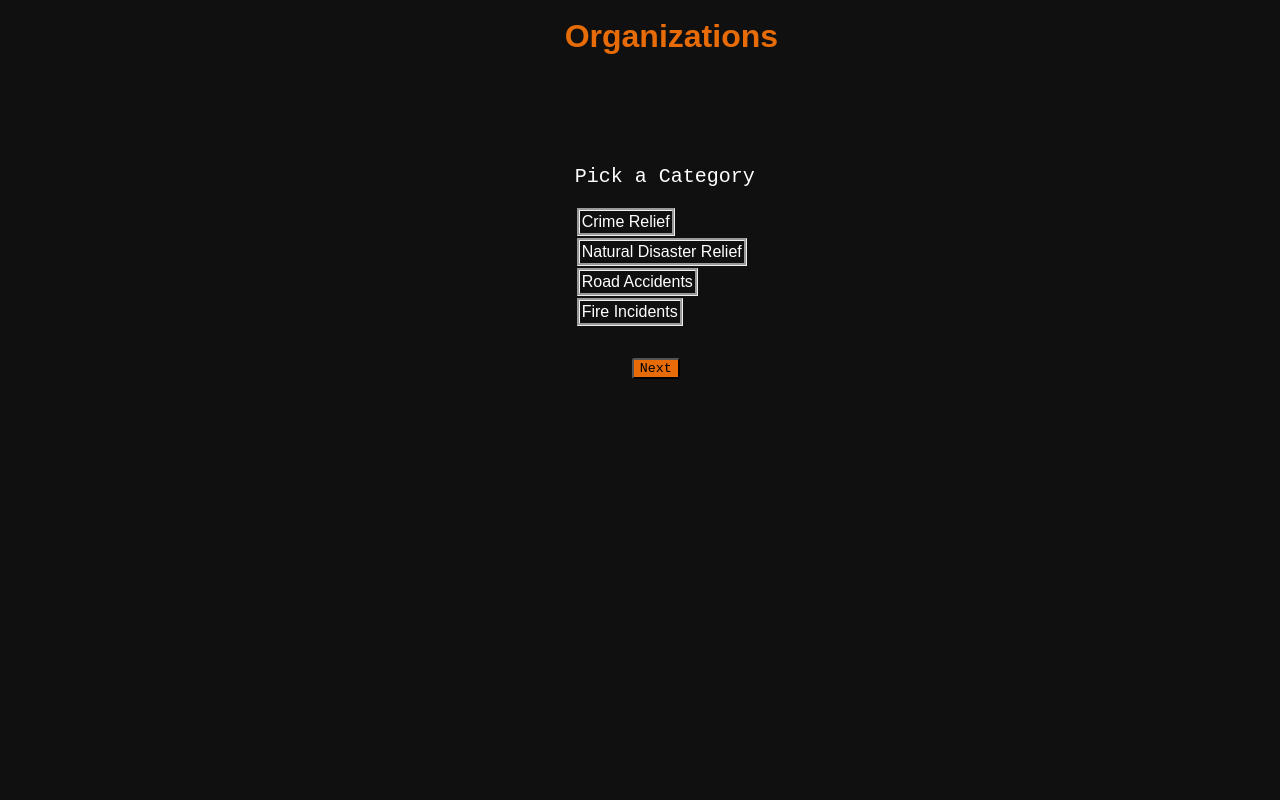
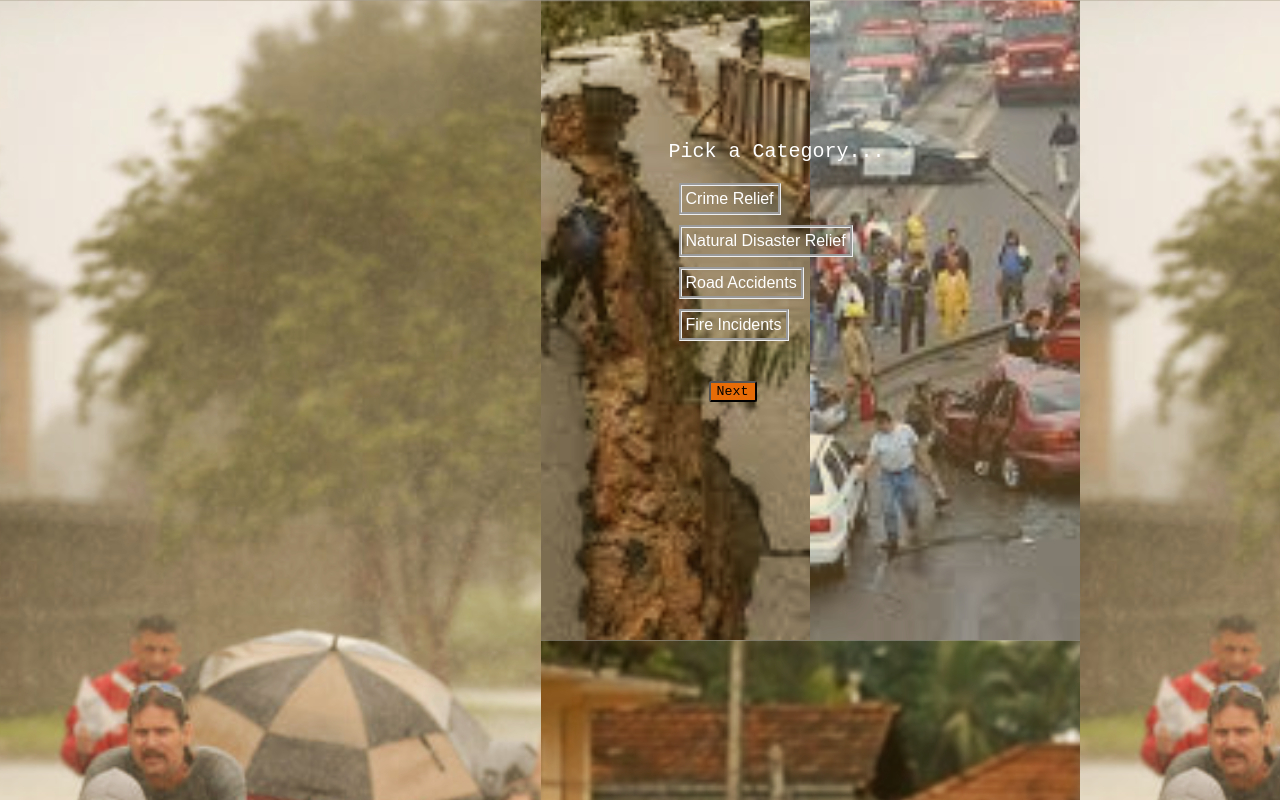
Before and after one commit to vibhorg16799/savetheirsouls, a plain HTML site: page index.html in a window 1280 px wide. Drawn offline with nearby package versions, Linux system fonts and the light colour scheme.

Commit message:
website design1

```diff
--- a/index.html
+++ b/index.html
@@ -10,8 +10,7 @@
   </head>
   <body>
      <div>
-       <h1>Organizations</h1>
-        <p id="p">Pick a Category</p>
+        <p id="p">Pick a Category...</p>
          <ul class="type">
            <li id="crime"class="organization-type">Crime Relief</li>
              <select id="clist"style="position:relative;left:20px;display:none">
--- a/payment-form.css
+++ b/payment-form.css
@@ -1,6 +1,7 @@
 body {
   color: white;
   background-color: #101010;
+  background-image: url("iphone post.jpg");
   font-family: fantasy;
   width: fit-content;
 }
@@ -16,17 +17,20 @@ h1 {
 
 ul {
     margin: 0px;
+    margin-bottom: 2px;
     padding: 0;
+    font-family: fantasy;
     width: fit-content;
     list-style: none;
     cursor: pointer;
     position: relative;
-    left: 460px;
-    top: 100px;
+    left: 550px;
+    top: 120px;
 }
 
 li {
   cursor: pointer;
+  margin: 10px;
 }
 
 form {
@@ -95,8 +99,8 @@ section {
 
 .organization-type {
   border-style: groove;
-  padding: 2px;
-  margin: 2px;
+  padding: 4px;
+  margin: 10px;
   font-family: sans-serif;
   font-size: medium;
   width: fit-content;
@@ -104,10 +108,10 @@ section {
 
 #next {
   position: relative;
-  left: 517px;
+  left: 590px;
   margin: 0;
   margin-top: 30px;
-  top: 100px;
+  top: 120px;
 }
 
 #submit {
@@ -116,10 +120,10 @@ section {
 }
 
 select {
-    border-radius: 10px;
+    border-radius: 4px;
     width: fit-content;
-    border-color: white;
-    background-color: #E76C07;
+    border-color: rgb(255, 255, 255);
+    background-color: rgb(209, 109, 28);
     outline-width: 0;
 }
 
@@ -131,8 +135,8 @@ p {
 
 #p {
   position: relative;
-  top: 100px;
-  left: 460px;
+  top: 120px;
+  left: 550px;
   font-family: monospace;
   font-size: x-large;
 }
```
Also changed, not shown: 620-Fire.jpg (added), My Post1.jpg (added), My Post2.jpg (added), earthquake.jpg (added), fire.jpg (added), flood.jpg (added), hurricane.jpg (added), iphone post.jpg (added), road accident.jpg (added), ss logo.png (added), 2 other files.
